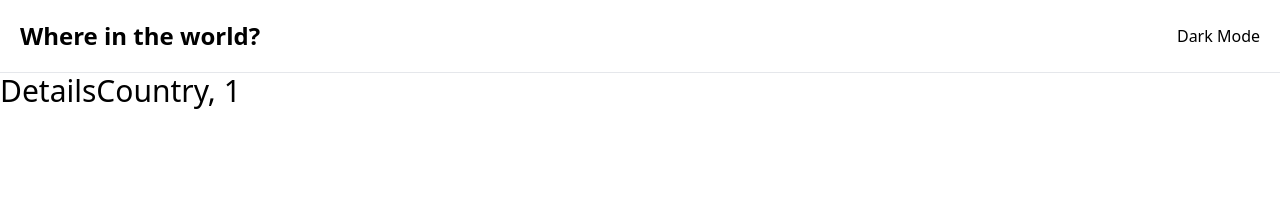
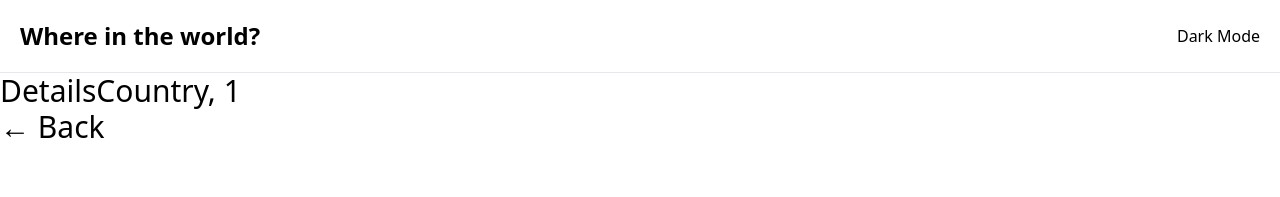
Before and after one commit to ArturDBW/countriesApp, a React (Vite) app: page /1 in a window 1280 px wide. Shown: the top 197 px of the page. Built offline with nearby package versions, Linux system fonts and the light colour scheme; no server answers.

Commit message:
create routing logic to each country

```diff
--- a/src/components/CountriesList.tsx
+++ b/src/components/CountriesList.tsx
@@ -25,7 +25,7 @@ export const CountriesList = ({ countryData }: CountriesListProps) => {
         {countryData !== null ? (
           <div className="grid grid-cols-4 gap-10">
             {countryData.map((country, index: number) => (
-              <Link to={`/${country.population}`} key={index}>
+              <Link to={`/${country.name.common}`} key={index}>
                 <SingleCountryItem country={country} />
               </Link>
             ))}
--- a/src/pages/DetailsCountry.tsx
+++ b/src/pages/DetailsCountry.tsx
@@ -1,7 +1,32 @@
-import { useParams } from "react-router-dom";
-
+import { useParams, Link } from "react-router-dom";
+import { useState, useEffect } from "react";
 export const DetailsCountry = () => {
   const { id } = useParams();
 
-  return <div className="text-3xl">DetailsCountry, {id}</div>;
+  const [countryDetails, setCountryDetails] = useState<
+    countryDataProps[] | null
+  >(null);
+
+  useEffect(() => {
+    const API_URL_ALL: string = `https://restcountries.com/v3.1/name/${id}`;
+
+    fetch(API_URL_ALL)
+      .then((res) => res.json())
+      .then((res) => setCountryDetails(res))
+      .catch((error) => {
+        console.error("Error during API request", error);
+      });
+  }, [id]);
+
+  console.log(countryDetails);
+  console.log(id);
+
+  return (
+    <div className="text-3xl">
+      DetailsCountry, {id}
+      <div>
+        <Link>&larr; Back</Link>
+      </div>
+    </div>
+  );
 };
```
